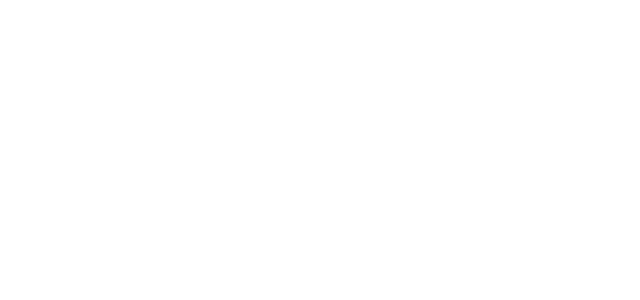
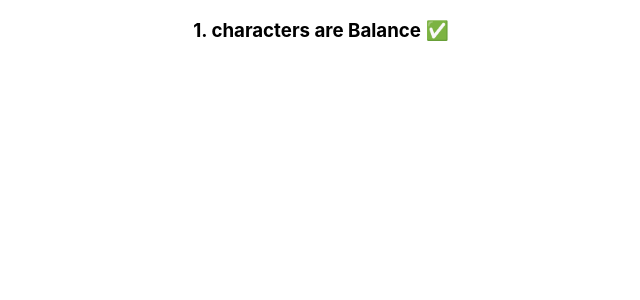
Before and after one commit to M-Hosseini80/mst-arman-challenges, a React (Create React App) app: page / in a window 1280 px wide. Shown: the top 300 px of the page, without its empty margins (319-959 px from the left). Built offline with nearby package versions, Linux system fonts and the light colour scheme.

Commit message:
done first project - Is balance

```diff
--- a/src/App.js
+++ b/src/App.js
@@ -1,11 +1,11 @@
-import logo from './logo.svg';
 import './App.css';
-
-
+import IsBalance from './components/Is-balance';
+import GetRepeatedInfo from './components/Get-repeated-info';
 function App() {
   return (
     <div className="App">
-
+      <IsBalance input="(){{}}" />
+      <GetRepeatedInfo number="125" />
     </div>
   );
 }
--- /dev/null
+++ b/src/components/Get-repeated-info.js
@@ -0,0 +1,10 @@
+import React from 'react'
+
+export default function GetRepeatedInfo(number) {
+    let result = null
+    return (
+        <div>
+
+        </div>
+    )
+}
--- /dev/null
+++ b/src/components/Is-balance.js
@@ -0,0 +1,33 @@
+export default function IsBalance({ input }) {
+    var result = true
+
+    // our balance symbols
+    const inputPatterns = ({
+        '[': ']',
+        '(': ')',
+        '{': '}',
+    });
+
+    // check each character of input
+    input.split("").forEach(char => (
+
+        // check equality of input symbols with each character  of input
+        Object.keys(inputPatterns).map(
+            (firstSyllable) => {
+                if (char === firstSyllable || char === inputPatterns[firstSyllable]) {
+                    if (input.split(char).length - 1 !== input.split(inputPatterns[firstSyllable]).length - 1) {
+                        result = false
+                    }
+                }
+                return result;
+
+
+            }
+
+        )
+    ))
+
+    result ? result = "characters are Balance ✅" : result = "characters are NOT Balance ❌"
+    console.log('[change characters in App.js] |', result)
+    return (<h3>1. {result}</h3>);
+}
```
